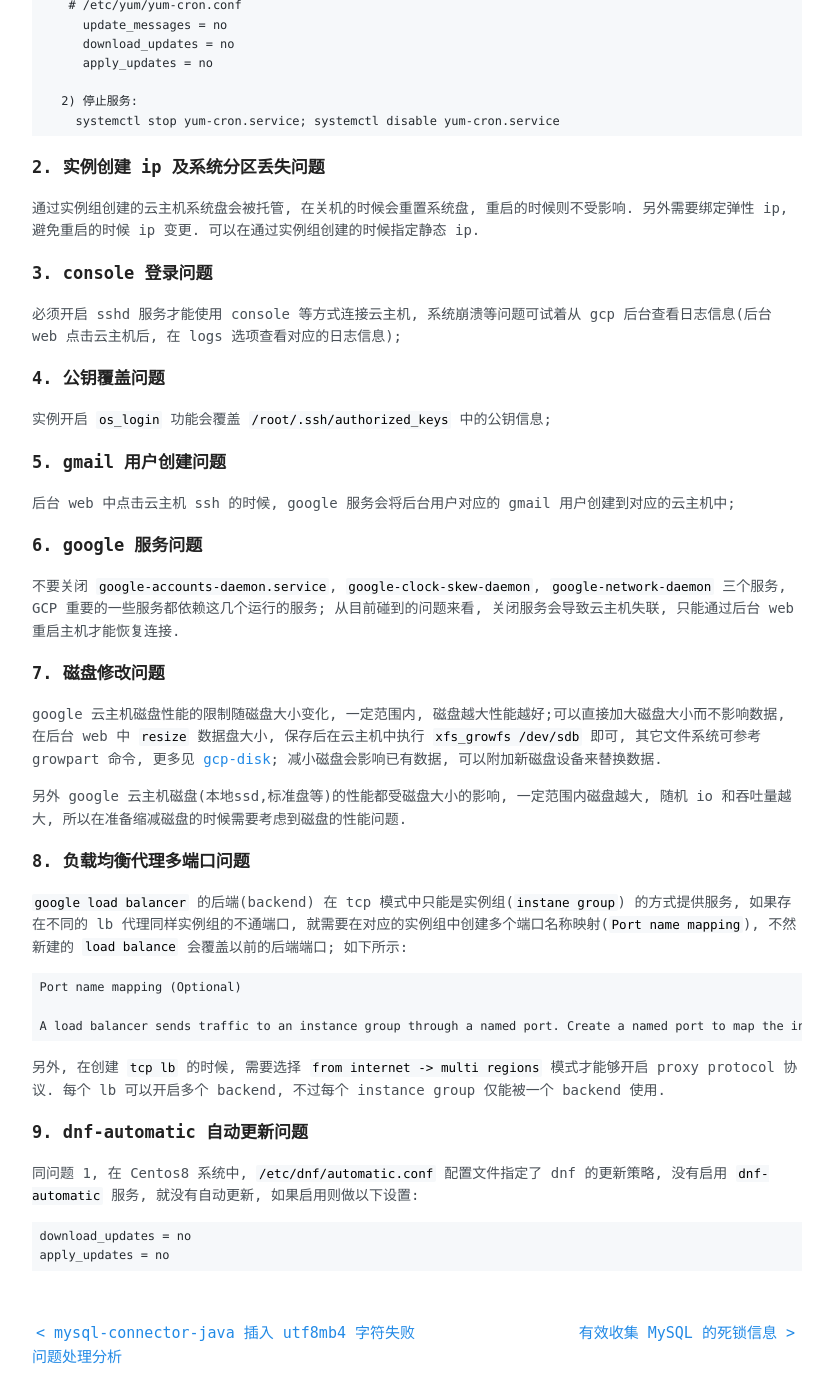
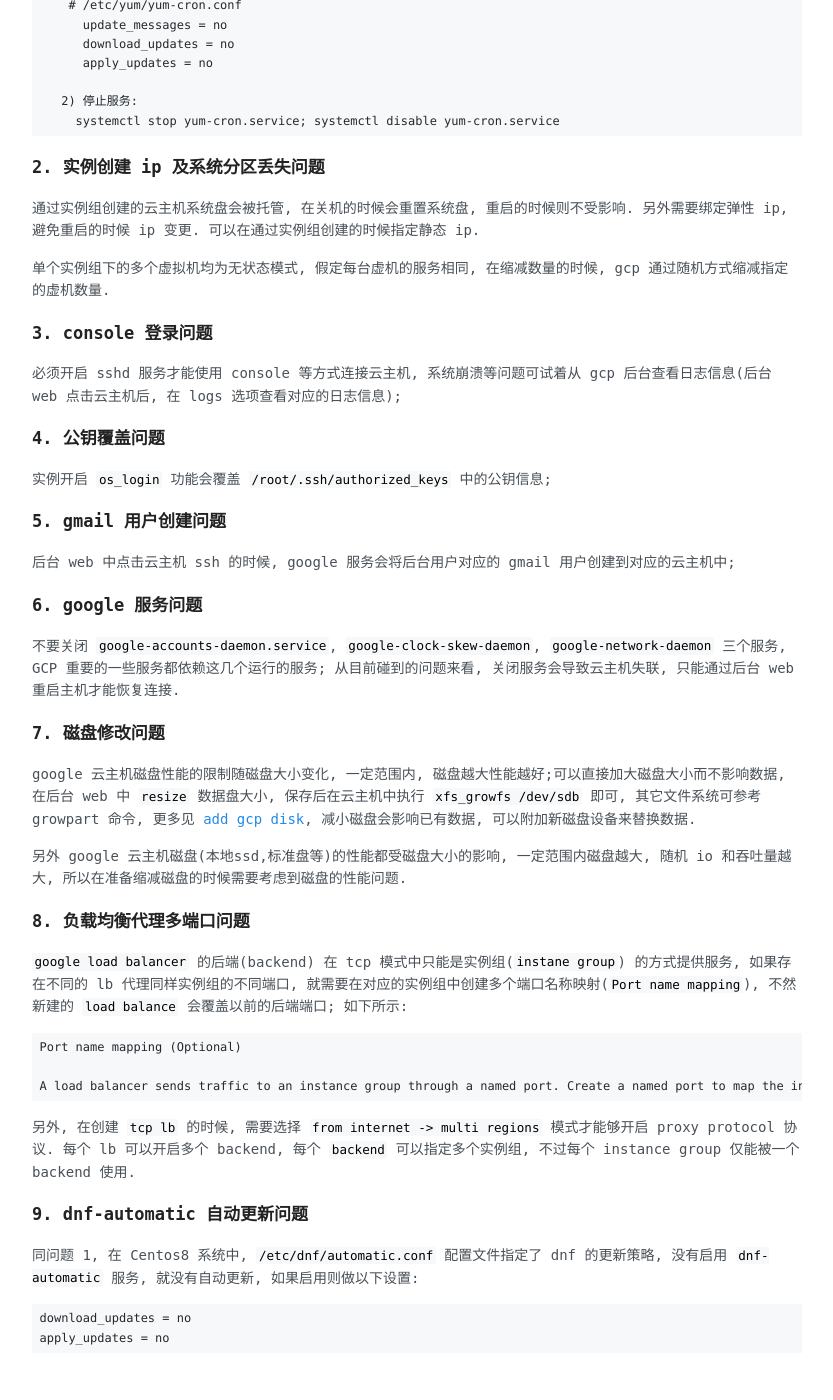
Before and after one commit to arstercz/arstercz.github.io, a Jekyll site: the page built from _posts/2019-06-03-google-cloud-platformgcp-%e4%bd%bf%e7%94%a8%e9%97%ae%e9%a2%98%e6%b1%87%e6%80%bb.md, in a window 1280 px wide and 1400 px high, scrolled down 599 px. Shown: the whole window, without its empty margins (223-1056 px from the left). Built offline with Jekyll 4.4.1, drawn with Linux system fonts in a browser that asks for light colours; comment, search, counter and statistics services are not loaded.

Commit message:
add more gcp note

````diff
--- a/_posts/2019-06-03-google-cloud-platformgcp-%e4%bd%bf%e7%94%a8%e9%97%ae%e9%a2%98%e6%b1%87%e6%80%bb.md
+++ b/_posts/2019-06-03-google-cloud-platformgcp-%e4%bd%bf%e7%94%a8%e9%97%ae%e9%a2%98%e6%b1%87%e6%80%bb.md
@@ -47,6 +47,8 @@
 
 通过实例组创建的云主机系统盘会被托管, 在关机的时候会重置系统盘, 重启的时候则不受影响. 另外需要绑定弹性 ip, 避免重启的时候 ip 变更. 可以在通过实例组创建的时候指定静态 ip.
 
+单个实例组下的多个虚拟机均为无状态模式, 假定每台虚机的服务相同, 在缩减数量的时候, gcp 通过随机方式缩减指定的虚机数量.
+
 ### 3. console 登录问题
 
 必须开启 sshd 服务才能使用 console 等方式连接云主机, 系统崩溃等问题可试着从 gcp 后台查看日志信息(后台 web 点击云主机后, 在 logs 选项查看对应的日志信息);
@@ -65,13 +67,13 @@
 
 ### 7. 磁盘修改问题
 
-google 云主机磁盘性能的限制随磁盘大小变化, 一定范围内, 磁盘越大性能越好;可以直接加大磁盘大小而不影响数据, 在后台 web 中 `resize` 数据盘大小, 保存后在云主机中执行 `xfs_growfs /dev/sdb` 即可, 其它文件系统可参考 growpart 命令, 更多见 <a href="https://cloud.google.com/compute/docs/disks/add-persistent-disk">gcp-disk</a>; 减小磁盘会影响已有数据, 可以附加新磁盘设备来替换数据.
+google 云主机磁盘性能的限制随磁盘大小变化, 一定范围内, 磁盘越大性能越好;可以直接加大磁盘大小而不影响数据, 在后台 web 中 `resize` 数据盘大小, 保存后在云主机中执行 `xfs_growfs /dev/sdb` 即可, 其它文件系统可参考 growpart 命令, 更多见 [add gcp disk](https://cloud.google.com/compute/docs/disks/add-persistent-disk), 减小磁盘会影响已有数据, 可以附加新磁盘设备来替换数据.
 
 另外 google 云主机磁盘(本地ssd,标准盘等)的性能都受磁盘大小的影响, 一定范围内磁盘越大, 随机 io 和吞吐量越大, 所以在准备缩减磁盘的时候需要考虑到磁盘的性能问题.
 
 ### 8. 负载均衡代理多端口问题
 
-`google load balancer` 的后端(backend) 在 tcp 模式中只能是实例组(`instane group`) 的方式提供服务, 如果存在不同的 lb 代理同样实例组的不通端口, 就需要在对应的实例组中创建多个端口名称映射(`Port name mapping`), 不然新建的 `load balance` 会覆盖以前的后端端口; 如下所示:
+`google load balancer` 的后端(backend) 在 tcp 模式中只能是实例组(`instane group`) 的方式提供服务, 如果存在不同的 lb 代理同样实例组的不同端口, 就需要在对应的实例组中创建多个端口名称映射(`Port name mapping`), 不然新建的 `load balance` 会覆盖以前的后端端口; 如下所示:
 
 ```
 Port name mapping (Optional)
@@ -79,7 +81,7 @@
 A load balancer sends traffic to an instance group through a named port. Create a named port to map the incoming traffic to a specific port number and then go to "HTTP load balancing" to create a load balancer using this instance group.
 ```
 
-另外, 在创建 `tcp lb` 的时候, 需要选择 `from internet -> multi regions` 模式才能够开启 proxy protocol 协议. 每个 lb 可以开启多个 backend, 不过每个 instance group 仅能被一个 backend 使用.
+另外, 在创建 `tcp lb` 的时候, 需要选择 `from internet -> multi regions` 模式才能够开启 proxy protocol 协议. 每个 lb 可以开启多个 backend, 每个 `backend` 可以指定多个实例组, 不过每个 instance group 仅能被一个 backend 使用.
 
 ### 9. dnf-automatic 自动更新问题
 
````
